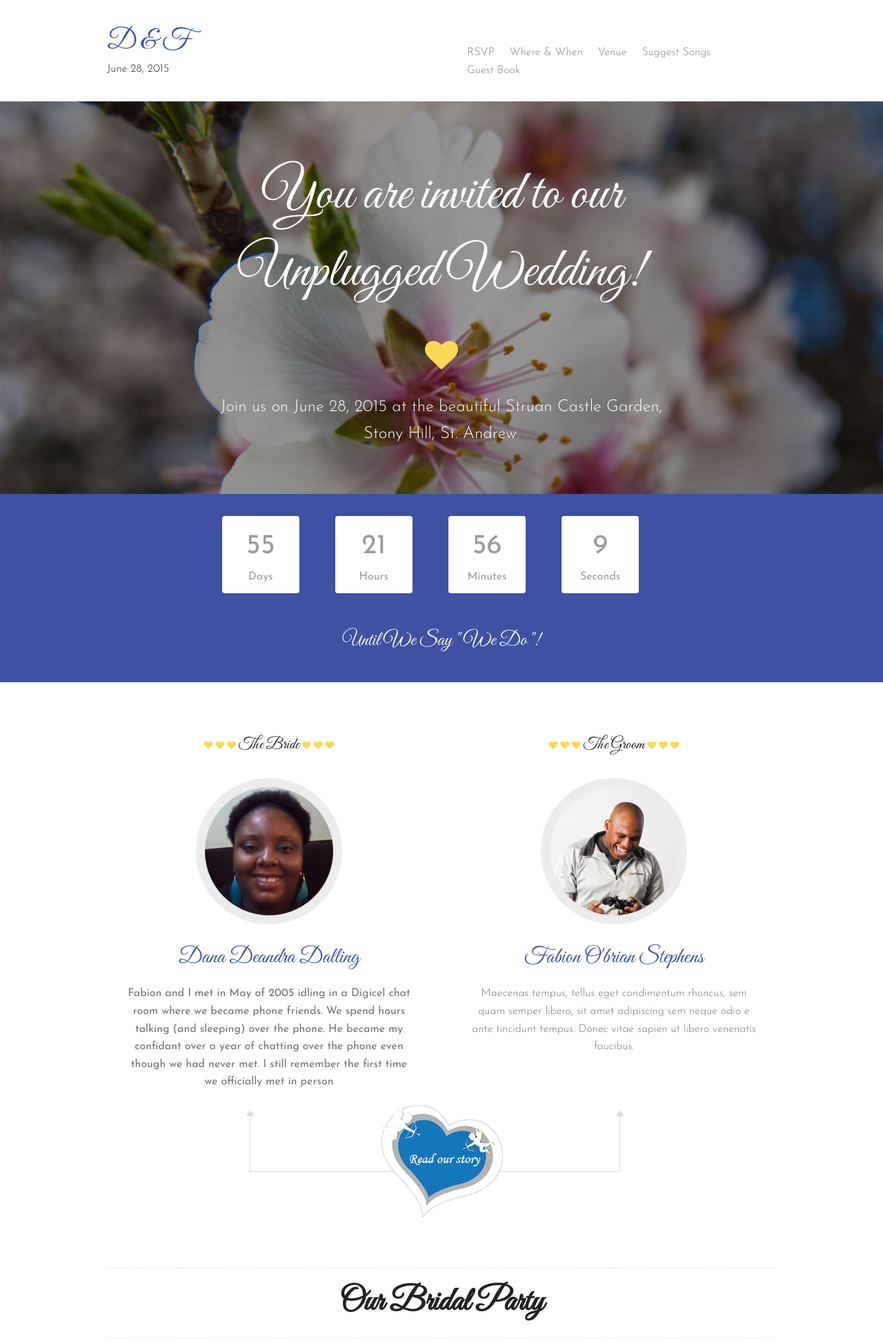
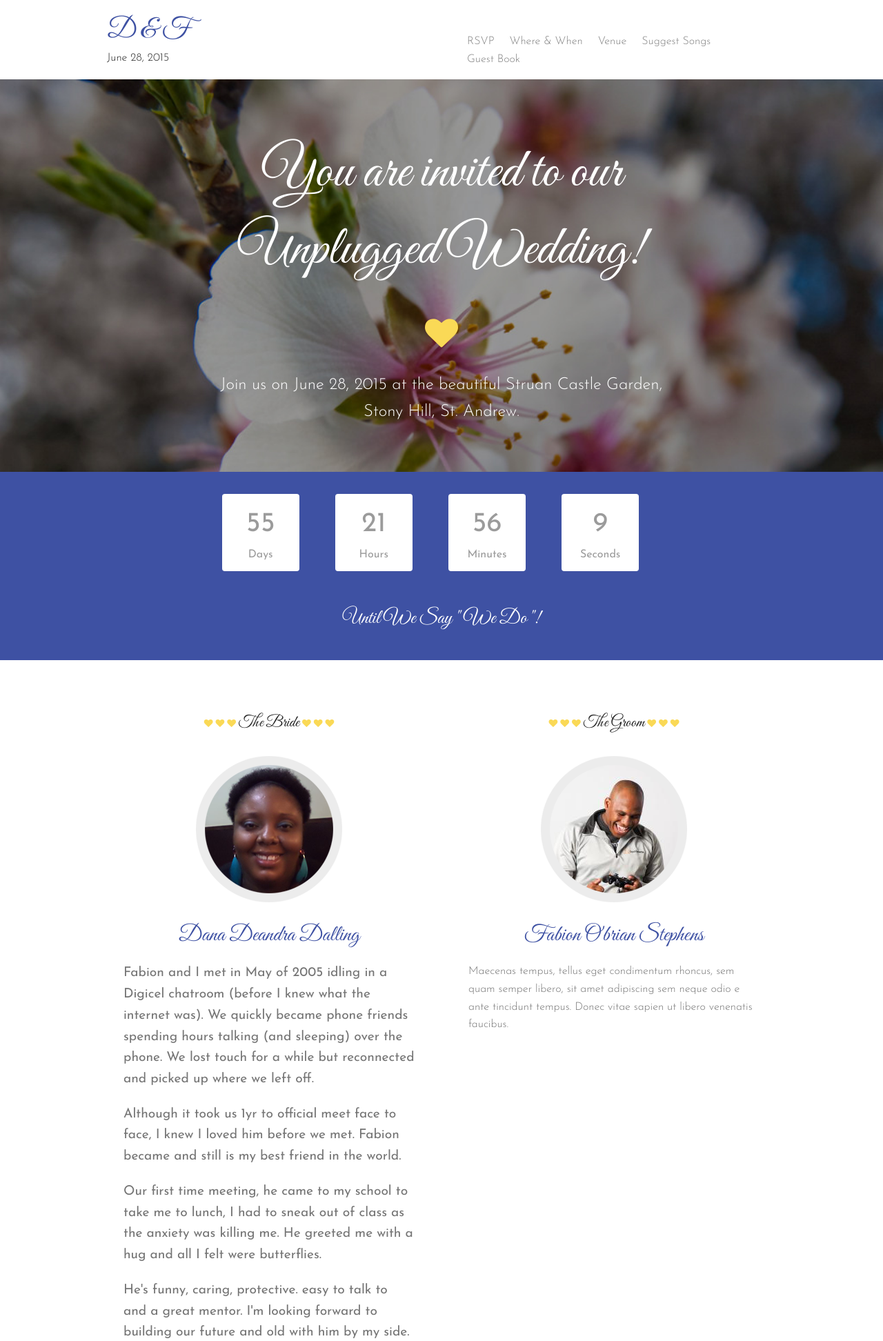
Before and after one commit to Dana-Dalling/thestephensfamilyhq, a PHP site: page / in a window 1280 px wide. Shown: the top 1944 px of the page at 69% size. Run offline with PHP 8.4, Linux system fonts and the light colour scheme; some libraries are stand-ins or nearby versions; some web fonts are replaced.

Commit message:
Update layout

```diff
--- a/css/main.css
+++ b/css/main.css
@@ -19,7 +19,7 @@ body {
 /* line 16, ../sass/main.sass */
 .inline-list a:hover {
   color: #3e51a3;
-  border-bottom: dotted 2px red;
+  border-bottom: dotted 2px #fad956;
 }
 
 /* line 21, ../sass/main.sass */
@@ -79,10 +79,9 @@ body {
 /* line 61, ../sass/main.sass */
 #site-header {
   background: #ffffff !important;
-  padding: 2rem 0;
-  width: 100%;
+  padding: 1rem 0;
 }
-/* line 65, ../sass/main.sass */
+/* line 64, ../sass/main.sass */
 #site-header h2 {
   font-family: "Great Vibes", cursive;
   font-size: 2.5rem;
@@ -90,14 +89,14 @@ body {
   padding: 0;
   margin: 0;
 }
-/* line 71, ../sass/main.sass */
+/* line 70, ../sass/main.sass */
 #site-header p {
   margin: 0;
   padding: 0;
   font-weight: 200;
 }
 
-/* line 76, ../sass/main.sass */
+/* line 75, ../sass/main.sass */
 #top-hero {
   background-image: url("../img/hero-img.jpg");
   width: 100%;
@@ -106,19 +105,19 @@ body {
   background-size: cover;
 }
 
-/* line 83, ../sass/main.sass */
+/* line 82, ../sass/main.sass */
 .details-container {
   background: url("https://download.unsplash.com/43/unsplash_522b9cc0386f1_1.jpg");
   margin-bottom: 3rem;
   background-size: cover;
 }
 
-/* line 88, ../sass/main.sass */
+/* line 87, ../sass/main.sass */
 .mt2 {
   margin-top: 2rem;
 }
 
-/* line 91, ../sass/main.sass */
+/* line 90, ../sass/main.sass */
 .details-ceremony-reception {
   background: #ffffff;
   margin-top: 3rem;
@@ -128,7 +127,7 @@ body {
   border: solid #fad956 10px;
   min-height: 36rem;
 }
-/* line 99, ../sass/main.sass */
+/* line 98, ../sass/main.sass */
 .details-ceremony-reception h4 {
   color: #3e51a3;
   margin-top: 0.7rem;
@@ -136,18 +135,18 @@ body {
   font-size: 3rem;
 }
 
-/* line 105, ../sass/main.sass */
+/* line 104, ../sass/main.sass */
 .no-p {
   padding: 0 !important;
 }
 
-/* line 108, ../sass/main.sass */
+/* line 107, ../sass/main.sass */
 .details-content {
   height: 300px;
   padding: 1rem;
 }
 
-/* line 128, ../sass/main.sass */
+/* line 127, ../sass/main.sass */
 .hero-bg {
   background-image: url("../img/hero-img.png");
   min-height: 570px;
@@ -155,7 +154,7 @@ body {
   background-size: cover;
 }
 
-/* line 135, ../sass/main.sass */
+/* line 134, ../sass/main.sass */
 .header-container #nav {
   position: fixed;
   width: 100%;
@@ -166,56 +165,56 @@ body {
   border-top: 1px solid #3D51A3;
 }
 
-/* line 144, ../sass/main.sass */
+/* line 143, ../sass/main.sass */
 .main-menu {
   margin-top: 1.3rem;
 }
-/* line 146, ../sass/main.sass */
+/* line 145, ../sass/main.sass */
 .main-menu i {
   color: royalblue;
 }
-/* line 149, ../sass/main.sass */
+/* line 148, ../sass/main.sass */
 .main-menu a span {
   font-size: 0.9rem;
   color: grey !important;
 }
 
-/* line 154, ../sass/main.sass */
+/* line 153, ../sass/main.sass */
 .logo-container img {
   margin: -3.3rem 0 2rem 0;
   position: absolute;
 }
 
-/* line 158, ../sass/main.sass */
+/* line 157, ../sass/main.sass */
 .you-are-invited {
   padding-top: 13rem;
 }
-/* line 160, ../sass/main.sass */
+/* line 159, ../sass/main.sass */
 .you-are-invited h1 {
   color: #ffffff;
   font-weight: bold;
   font-size: 3rem;
 }
-/* line 164, ../sass/main.sass */
+/* line 163, ../sass/main.sass */
 .you-are-invited p {
   color: #ffffff;
   font-weight: 300;
   font-size: 1.3rem;
 }
 
-/* line 170, ../sass/main.sass */
+/* line 169, ../sass/main.sass */
 .rsvp-cta p {
   padding: 1.4rem 0 0 0;
   border-bottom: dotted 2px #f1f0f0;
   color: #5c5c5c;
 }
 
-/* line 175, ../sass/main.sass */
+/* line 174, ../sass/main.sass */
 .rsvp-btn {
   background: #3e51a3;
 }
 
-/* line 178, ../sass/main.sass */
+/* line 177, ../sass/main.sass */
 .name {
   font-family: "Great Vibes", cursive;
   font-size: 2rem;
@@ -223,25 +222,30 @@ body {
   color: #3e51a3;
 }
 
-/* line 184, ../sass/main.sass */
+/* line 183, ../sass/main.sass */
 .about {
   padding: 0 1.5rem;
   font-weight: 300;
   color: #757575;
+  text-align: left;
+}
+/* line 188, ../sass/main.sass */
+.about p {
+  font-size: 1.2rem;
 }
 
-/* line 190, ../sass/main.sass */
+/* line 192, ../sass/main.sass */
 #nav li {
   font-size: 0.8rem;
   margin-top: 1.5rem;
   font-weight: 600;
 }
-/* line 194, ../sass/main.sass */
+/* line 196, ../sass/main.sass */
 #nav li a {
   color: #000000;
 }
 
-/* line 198, ../sass/main.sass */
+/* line 200, ../sass/main.sass */
 .main-heading h5 {
   border-bottom: dotted 2px #f1f0f0;
   font-weight: bold;
@@ -251,95 +255,95 @@ body {
   font-size: 3rem;
   font-family: "Great Vibes", cursive;
 }
-/* line 206, ../sass/main.sass */
+/* line 208, ../sass/main.sass */
 .main-heading p {
   font-weight: bold;
 }
 
-/* line 210, ../sass/main.sass */
+/* line 212, ../sass/main.sass */
 .our-bridal-party {
   margin-bottom: 3rem;
 }
-/* line 212, ../sass/main.sass */
+/* line 214, ../sass/main.sass */
 .our-bridal-party h3 {
   font-size: 1.5em;
   font-weight: bold;
   font-family: "Great Vibes", cursive;
 }
-/* line 216, ../sass/main.sass */
+/* line 218, ../sass/main.sass */
 .our-bridal-party h6 {
   color: #3e51a3;
   font-weight: 500;
 }
-/* line 219, ../sass/main.sass */
+/* line 221, ../sass/main.sass */
 .our-bridal-party h5 {
   font-size: 0.8rem;
   font-weight: bold;
 }
-/* line 222, ../sass/main.sass */
+/* line 224, ../sass/main.sass */
 .our-bridal-party p {
   font-weight: 300;
   color: #757575;
   font-size: 1.2rem;
 }
 
-/* line 227, ../sass/main.sass */
+/* line 229, ../sass/main.sass */
 .the-couple {
   margin-top: 2.5rem;
 }
-/* line 229, ../sass/main.sass */
+/* line 231, ../sass/main.sass */
 .the-couple h4 {
   font-family: "Great Vibes", cursive;
 }
-/* line 231, ../sass/main.sass */
+/* line 233, ../sass/main.sass */
 .the-couple i {
   color: #fad956 !important;
   font-size: 0.8rem;
   vertical-align: middle;
 }
-/* line 235, ../sass/main.sass */
+/* line 237, ../sass/main.sass */
 .the-couple img {
   margin-top: 1.5rem;
 }
 
-/* line 238, ../sass/main.sass */
+/* line 240, ../sass/main.sass */
 .footer {
   background: black;
   padding: 1.3rem 0 0 0;
 }
-/* line 241, ../sass/main.sass */
+/* line 243, ../sass/main.sass */
 .footer p {
   font-size: 0.8rem;
   color: #9B9B9B;
 }
-/* line 244, ../sass/main.sass */
+/* line 246, ../sass/main.sass */
 .footer i {
   font-size: 0.3rem;
 }
 
-/* line 247, ../sass/main.sass */
+/* line 249, ../sass/main.sass */
 .boldy {
   font-weight: bold;
 }
 
-/* line 250, ../sass/main.sass */
+/* line 252, ../sass/main.sass */
 .our-story-img {
   margin: 0 0 2.5rem 0;
 }
 
-/* line 254, ../sass/main.sass */
+/* line 256, ../sass/main.sass */
 #rsvp {
   background: #3e51a3;
   padding: 2rem;
   margin-bottom: 2rem;
 }
-/* line 258, ../sass/main.sass */
+/* line 260, ../sass/main.sass */
 #rsvp label {
   font-weight: 300;
   color: #ffffff;
 }
 
-/* line 262, ../sass/main.sass */
+/* line 264, ../sass/main.sass */
 .rb-btn {
   background: #3e51a3 !important;
   color: white !important;
@@ -347,7 +351,7 @@ body {
   border: solid 1px silver;
 }
 
-/* line 268, ../sass/main.sass */
+/* line 270, ../sass/main.sass */
 .form-fields {
   border-radius: 3px !important;
   padding: 1rem !important;
@@ -355,7 +359,7 @@ body {
   min-height: 4rem;
 }
 
-/* line 274, ../sass/main.sass */
+/* line 276, ../sass/main.sass */
 .form-fields-textarea {
   border-radius: 3px !important;
   padding: 1rem !important;
@@ -363,7 +367,7 @@ body {
   min-height: 5rem;
 }
 
-/* line 281, ../sass/main.sass */
+/* line 283, ../sass/main.sass */
 .guest-book-entry {
   background: silver;
   margin: 3rem 0;
@@ -371,16 +375,16 @@ body {
   border-radius: 3px;
 }
 
-/* line 288, ../sass/main.sass */
+/* line 290, ../sass/main.sass */
 .guest-book-user-photo img {
   width: 50%;
 }
 
-/* line 291, ../sass/main.sass */
+/* line 293, ../sass/main.sass */
 .dancing-shoes-heading {
   border-top: dotted 2px #7889d2;
 }
-/* line 293, ../sass/main.sass */
+/* line 295, ../sass/main.sass */
 .dancing-shoes-heading h2 {
   font-family: "Great Vibes", cursive;
   color: #ffffff;
@@ -388,22 +392,22 @@ body {
   font-size: 2rem;
 }
 
-/* line 299, ../sass/main.sass */
+/* line 301, ../sass/main.sass */
 .mb2 {
   margin-bottom: 2rem;
 }
 
-/* line 302, ../sass/main.sass */
+/* line 304, ../sass/main.sass */
 #map-canvas {
   width: 100%;
   height: 400px;
 }
-/* line 305, ../sass/main.sass */
+/* line 307, ../sass/main.sass */
 #map-canvas img {
   max-width: none;
 }
 
-/* line 310, ../sass/main.sass */
+/* line 312, ../sass/main.sass */
 #modalTitle {
   font-family: "Great Vibes", cursive;
   color: #3e51a3;
@@ -411,40 +415,40 @@ body {
   text-align: center;
 }
 
-/* line 316, ../sass/main.sass */
+/* line 318, ../sass/main.sass */
 .reveal-modal {
   max-width: 32.5rem;
 }
 
-/* line 319, ../sass/main.sass */
+/* line 321, ../sass/main.sass */
 .lead {
   text-align: center;
   font-size: 0.8rem !important;
 }
 
-/* line 324, ../sass/main.sass */
+/* line 326, ../sass/main.sass */
 .boldy {
   font-weight: bold;
 }
 
-/* line 327, ../sass/main.sass */
+/* line 329, ../sass/main.sass */
 .highlight_field {
   border: 1px solid #E015D0;
   background: #E4CEE6;
 }
 
-/* line 332, ../sass/main.sass */
+/* line 334, ../sass/main.sass */
 #rsvp-response-msg.error {
   color: #F0A8EA;
 }
 
-/* line 335, ../sass/main.sass */
+/* line 337, ../sass/main.sass */
 .f-dropdown {
   width: 300px !important;
 }
 
 @media only screen and (max-width: 40em) {
-  /* line 343, ../sass/main.sass */
+  /* line 345, ../sass/main.sass */
   .logo-container img {
     margin: -3.3rem 0 2rem 0;
     position: absolute;
@@ -453,37 +457,37 @@ body {
     top: -1rem;
   }
 
-  /* line 351, ../sass/main.sass */
+  /* line 353, ../sass/main.sass */
   .header-container #nav {
     width: 10%;
     border-right: solid 1px #3e51a3;
     margin-right: 2rem;
   }
 
-  /* line 356, ../sass/main.sass */
+  /* line 358, ../sass/main.sass */
   .you-are-invited {
     padding-top: 5rem;
   }
-  /* line 358, ../sass/main.sass */
+  /* line 360, ../sass/main.sass */
   .you-are-invited h1 {
     font-size: 2rem;
   }
-  /* line 360, ../sass/main.sass */
+  /* line 362, ../sass/main.sass */
   .you-are-invited p {
     font-size: 0.9rem;
   }
 
-  /* line 363, ../sass/main.sass */
+  /* line 365, ../sass/main.sass */
   .hero-bg {
     min-height: 270px;
     padding-top: 5rem;
   }
 
-  /* line 368, ../sass/main.sass */
+  /* line 370, ../sass/main.sass */
   .hero-into-text h1 {
     font-size: 2.5rem;
   }
-  /* line 370, ../sass/main.sass */
+  /* line 372, ../sass/main.sass */
   .hero-into-text p {
     font-size: 0.9rem;
   }
--- a/index.php
+++ b/index.php
@@ -96,13 +96,26 @@
             </div>
             <div class="about">
                 <p>
-                    Fabion and I met in May of 2005 idling in a Digicel chat room where we
-                    became phone friends. We spend hours talking (and sleeping) over the phone.
+                    Fabion and I met in May of 2005 idling in a Digicel chatroom (before I knew what the internet was).
+                    We quickly became phone friends spending hours talking (and sleeping) over the phone.
+                    We lost touch for a while but reconnected and picked up where we left off.
+                </p>
+                <p>
+                    Although it took us 1yr to official meet face to face,
+                    I knew I loved him before we met.
+                    Fabion became and still is my best friend in the world.
+                </p>
+                <p>
+                    Our first time meeting, he came to my school to take me to lunch, I had to sneak out of class as the anxiety
+                    was killing me.
+                    He greeted me with a hug and all I felt were butterflies.
+                </p>
+                <p>
+                    He's funny, caring, protective. easy to talk to and a great mentor. I'm looking forward to building our
+                    future and old with him by my side.
+                </p>
 
-                    He became my confidant over a year of chatting over the phone even though
-                    we had never met. I still remember the first time we officially met in person
 
-                </p>
             </div>
         </div>
         <div class="small-12 medium-6 large-6 columns text-center the-couple">
@@ -124,9 +137,9 @@
                 odio e ante tincidunt tempus. Donec vitae sapien
                 ut libero venenatis faucibus.</p>
         </div>
-        <div class="small-12 medium-12 large-12 columns text-center ">
+     <!--<div class="small-12 medium-12 large-12 columns text-center ">
             <img src="img/read-our-story-cta.png" class="our-story-img">
-        </div>
+        </div> -->
     </div>
     <div class="row">
         <div class="small-12 medium-12 large-12 columns text-center main-heading">
--- a/sass/main.sass
+++ b/sass/main.sass
@@ -15,7 +15,7 @@ body
     font-weight: 200
     &:hover
       color: #3e51a3
-      border-bottom: dotted 2px red
+      border-bottom: dotted 2px #fad956
 
 .hero-into-text
   h1
@@ -60,8 +60,7 @@ body
 
 #site-header
   background: #ffffff !important
-  padding: 2rem 0
-  width: 100%
+  padding: 1rem 0
   h2
     font-family: 'Great Vibes', cursive
     font-size: 2.5rem
@@ -185,6 +184,9 @@ body
   padding: 0 1.5rem
   font-weight: 300
   color: #757575
+  text-align: left
+  p
+    font-size: 1.2rem
 
 #nav
   li
```
